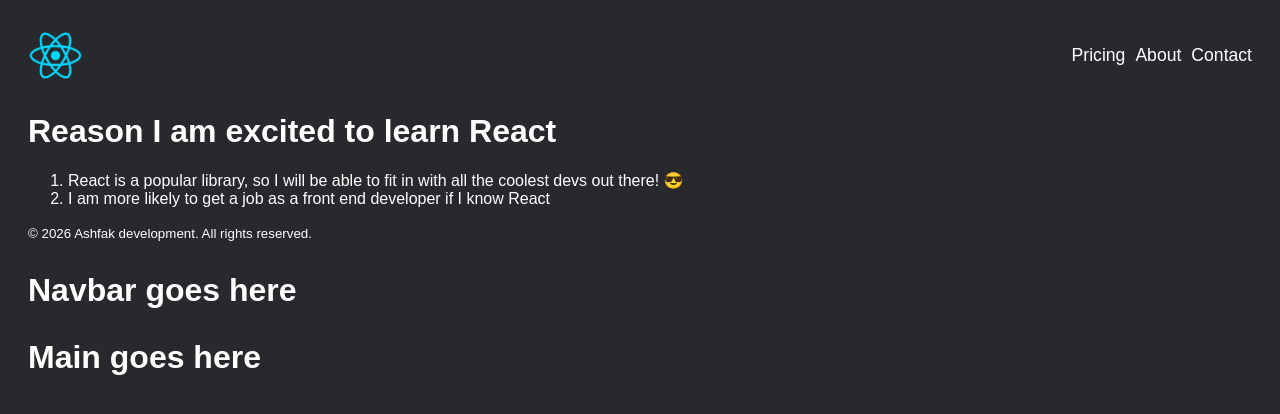
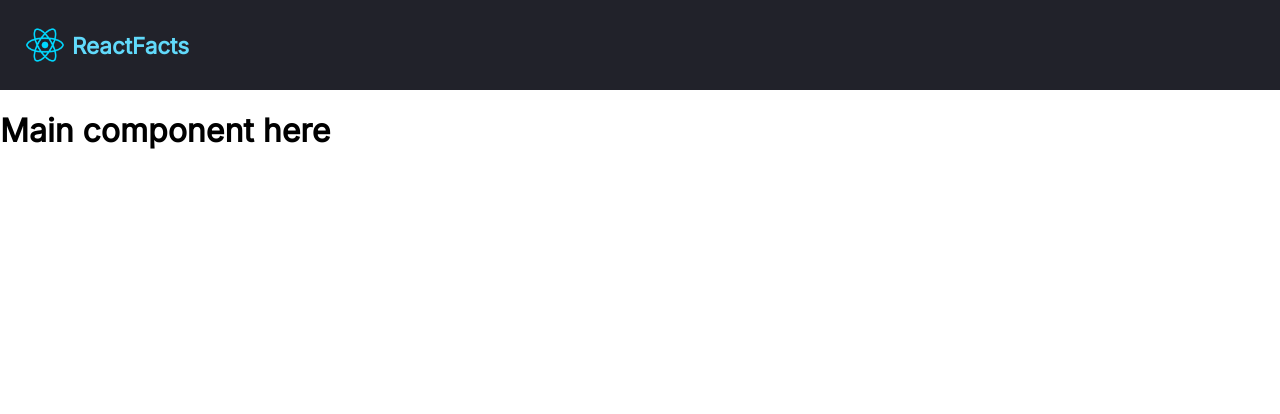
Before and after one commit to AshfakAhmath/react-facts-site, a React (Vite) app: page / in a window 1280 px wide. Shown: the top 414 px of the page. Built offline with nearby package versions, Linux system fonts and the light colour scheme.

Commit message:
feat: update layout and styles by removing unused components and adding Google Fonts

```diff
--- a/index.html
+++ b/index.html
@@ -3,6 +3,12 @@
   <head>
     <meta charset="UTF-8" />
     <link rel="icon" type="image/svg+xml" href="/favicon.svg" />
+    <link rel="preconnect" href="https://fonts.googleapis.com" />
+    <link rel="preconnect" href="https://fonts.gstatic.com" crossorigin />
+    <link
+      href="https://fonts.googleapis.com/css2?family=Inter:ital,opsz@0,14..32;1,14..32&display=swap"
+      rel="stylesheet"
+    />
     <meta name="viewport" content="width=device-width, initial-scale=1.0" />
     <title>react-facts-site</title>
   </head>
--- a/src/App.jsx
+++ b/src/App.jsx
@@ -1,15 +1,9 @@
 import Main from "./components/Main";
 import Navbar from "./components/Navbar";
-import Footer from "./Footer";
-import Header from "./Header";
-import MainContent from "./MainContent";
 
 function App() {
   return (
     <>
-      <Header />
-      <MainContent />
-      <Footer />
       <Navbar />
       <Main />
     </>
--- a/src/Footer.jsx
+++ /dev/null
@@ -1,9 +0,0 @@
-function Footer(){
-    return(
-        <footer>
-            <small>&copy; 2026 Ashfak development. All rights reserved.</small>
-        </footer>
-    )
-}
-
-export default Footer
--- a/src/Header.jsx
+++ /dev/null
@@ -1,18 +0,0 @@
-import img from "./assets/pngwing.com.png";
-
-function Header() {
-  return (
-    <header className="header">
-      <img className="nav-img" src={img} alt="React" />
-      <nav>
-        <ul className="nav-list">
-            <li className="list">Pricing</li>
-            <li className="list">About</li>
-            <li className="list">Contact</li>
-        </ul>
-      </nav>
-    </header>
-  );
-}
-
-export default Header;
--- a/src/MainContent.jsx
+++ /dev/null
@@ -1,13 +0,0 @@
-function MainContent(){
-    return(
-        <main>
-            <h1>Reason I am excited to learn React</h1>
-            <ol>
-                <li>React is a popular library, so I will be able to fit in with all the coolest devs out there! 😎</li>
-                <li>I am more likely to get a job as a front end developer if I know React</li>
-            </ol>
-        </main>
-    )
-}
-
-export default MainContent
--- a/src/components/Main.jsx
+++ b/src/components/Main.jsx
@@ -1,6 +1,6 @@
 function Main(){
     return(
-        <h1>Main goes here</h1>
+        <h1>Main component here</h1>
     )
 }
 
--- a/src/components/Navbar.jsx
+++ b/src/components/Navbar.jsx
@@ -1,6 +1,13 @@
+import img from "../assets/pngwing.com.png";
+
 function Navbar(){
     return(
-        <h1>Navbar goes here</h1>
+        <header>
+            <nav>
+                <img src={img} alt="React image" className="nav-img" />
+                <span>ReactFacts</span>
+            </nav>
+        </header>
     )
 }
 
--- a/src/index.css
+++ b/src/index.css
@@ -3,32 +3,29 @@
 }
 
 body {
-    padding: 20px;
-    font-family: Arial, Helvetica, sans-serif;
-    background: #27292c;
-    color: white;
+    margin: 0;
+    font-family: Inter, sans-serif;
 }
 
-h1 {
-    margin-top: 30px;
+header {
+    height: 90px;
+    background-color: #21222A;
+    padding: 30px 25px;
 }
 
-.header{
-  display: flex;
-  justify-content: space-between;
-  align-items: center;
+nav {
+    display: flex;
+    align-items: center;
+    height: 100%;
 }
 
-.nav-img{
-  width: 55px;
+nav > img {
+    width: 40px;
+    margin-right: 7px;
 }
 
-.nav-list{
-  list-style: none;
-  display: flex;
+nav > span {
+    color: #61DAFB;
+    font-size: 1.4rem;
+    font-weight: 700;
 }
-
-.list{
-  margin-left: 10px;
-  font-size: 1.1rem;
-}
```
Also changed, not shown: src/App.css (deleted).
